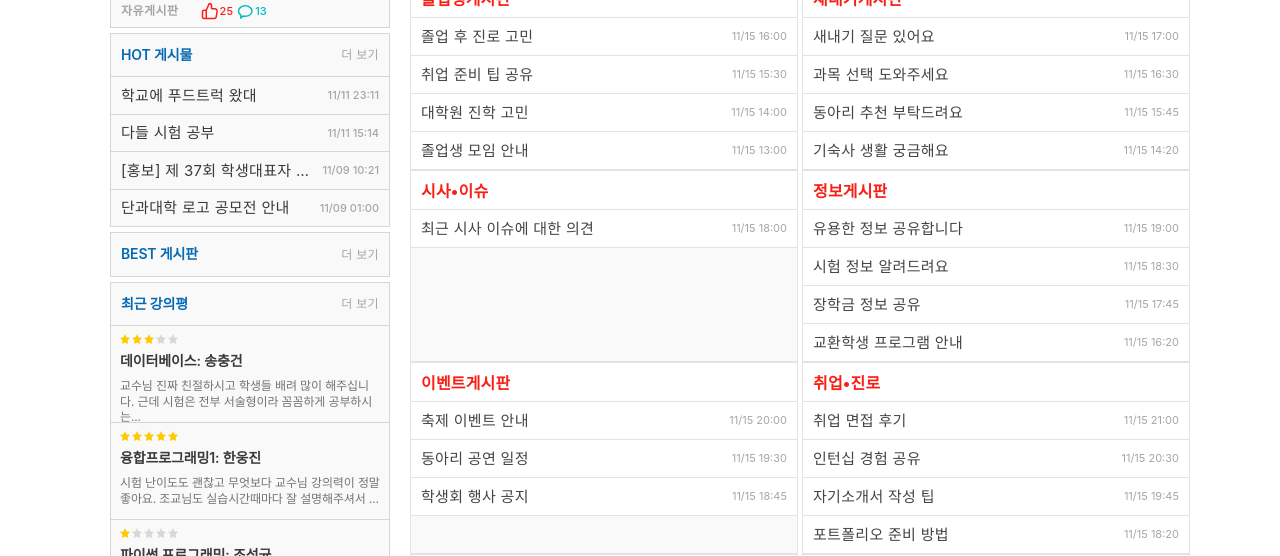
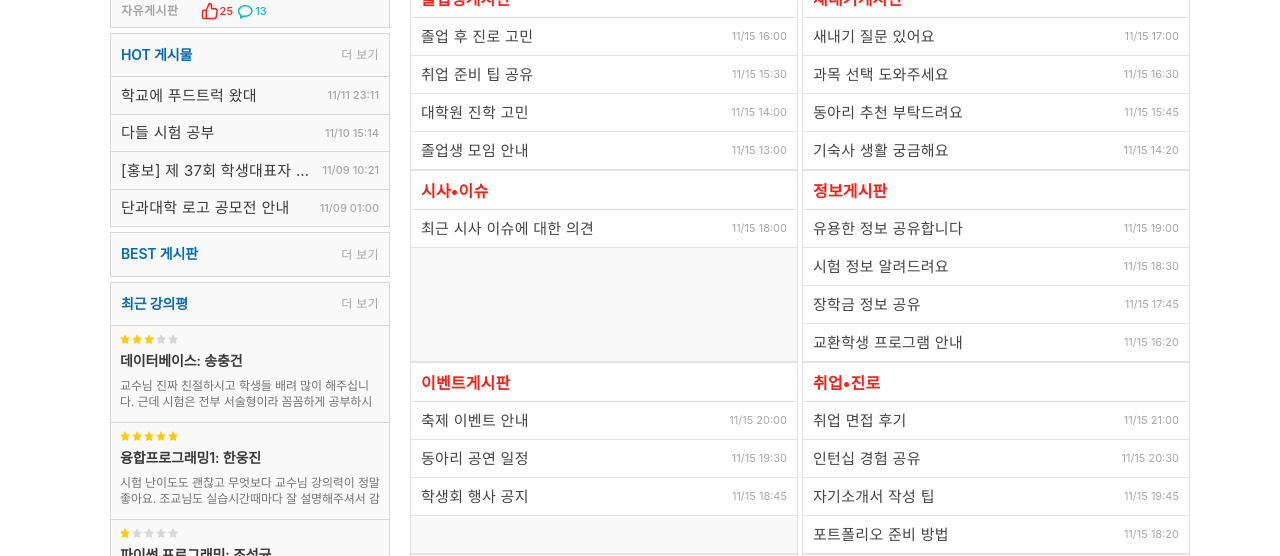
Before and after one commit to SOPT-all/37-COLLABORATION-WEB-EVERYTIME, a React (Vite) app: page / in a window 1280 px wide. Shown: the part 560-1116 px from the top of the page. Built offline with nearby package versions, Linux system fonts and the light colour scheme.

Commit message:
chore: ReviewItem 말줄임표 삭제 #88

```diff
--- a/src/components/common/item/ReviewItem.tsx
+++ b/src/components/common/item/ReviewItem.tsx
@@ -1,7 +1,6 @@
 import StarActive from "@/assets/icons/icon_star_active.svg?react";
 import StarInactive from "@/assets/icons/icon_star_inactive.svg?react";
 import { cn } from "@/utils/cn";
-import { truncateByLength } from "@/utils/truncate";
 
 interface ReviewItemProps {
 	rate: number;
@@ -26,7 +25,7 @@ const ReviewItem = ({ rate, lectureTitle, professorName, reviewContent }: Review
 				"[&:not(:first-child)]:-mt-[1px]",
 			)}
 		>
-			<div className="flex items-center gap-[0.2rem]" aria-label={`별점 ${rate}점 만점에 ${rate}점`}>
+			<div className={cn("flex items-center gap-[0.2rem]")} aria-label={`별점 ${rate}점 만점에 ${rate}점`}>
 				{Array.from({ length: activeStars }, (_, idx) => (
 					<StarActive key={`star-active-${idx}`} width={10} height={10} aria-hidden="true" />
 				))}
@@ -34,10 +33,10 @@ const ReviewItem = ({ rate, lectureTitle, professorName, reviewContent }: Review
 					<StarInactive key={`star-inactive-${idx}`} width={10} height={10} aria-hidden="true" />
 				))}
 			</div>
-			<p className="title07 text-gray-800">
+			<p className={cn("title07 text-gray-800")}>
 				{lectureTitle}: {professorName}
 			</p>
-			<p className="body07 text-gray-600">{truncateByLength(reviewContent, 56)}</p>
+			<p className={cn("body07 h-[3.12rem] w-[26.2rem] overflow-hidden text-gray-600")}>{reviewContent}</p>
 		</article>
 	);
 };
--- a/src/components/common/sidebar/SideBar.tsx
+++ b/src/components/common/sidebar/SideBar.tsx
@@ -40,8 +40,8 @@ function Sidebar({ variant }: SidebarProps) {
 			<section>
 				<SidebarHeader title={"HOT 게시물"} isMore={true} />
 				<SimplePostItem title={"학교에 푸드트럭 왔대"} createdAt={"2025-11-11T23:11:11"} />
-				<SimplePostItem title={"다들 시험 공부"} createdAt={"2025-11-11T15:14:11"} />
-				<SimplePostItem title={"[홍보] 제 37회 학생대표자 선거 "} createdAt={"2025-11-09T10:21:11"} />
+				<SimplePostItem title={"다들 시험 공부"} createdAt={"2025-11-10T15:14:11"} />
+				<SimplePostItem title={"[홍보] 제 37회 학생대표자 선거 안내입니다. "} createdAt={"2025-11-09T10:21:11"} />
 				<SimplePostItem title={"단과대학 로고 공모전 안내"} createdAt={"2025-11-09T01:00:11"} />
 			</section>
 
```
